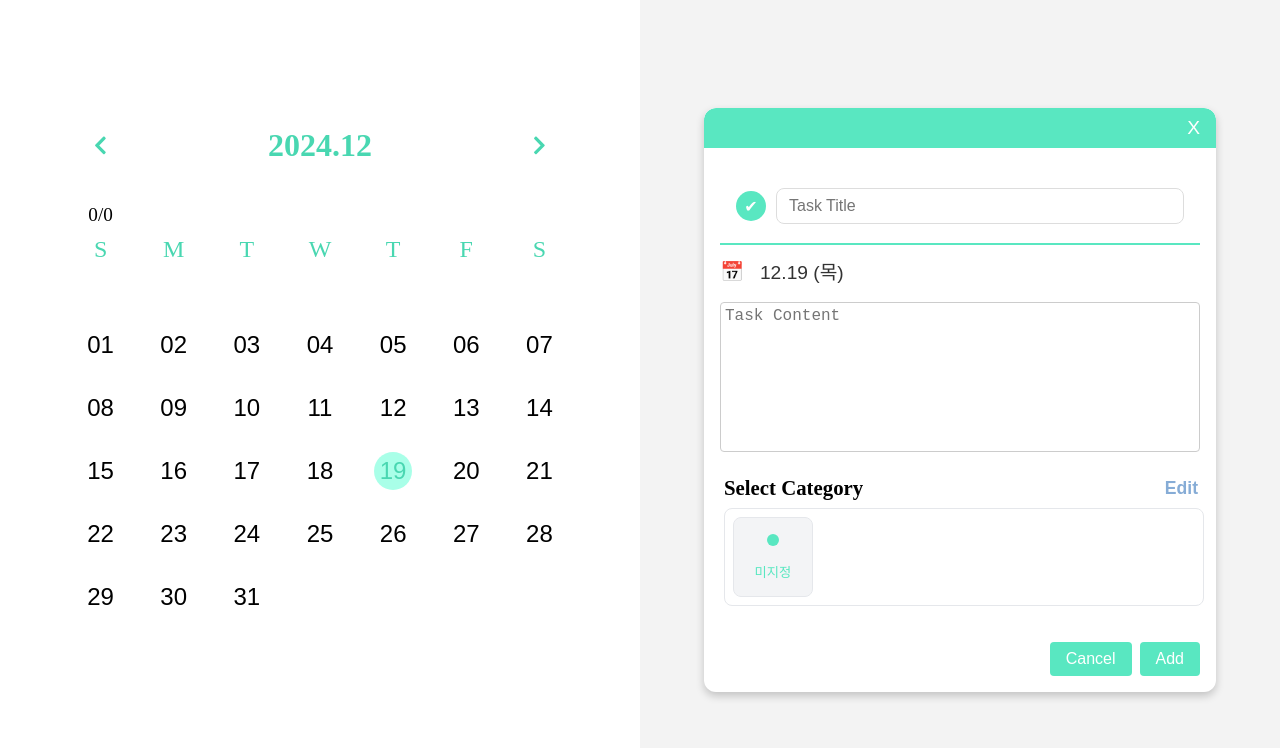
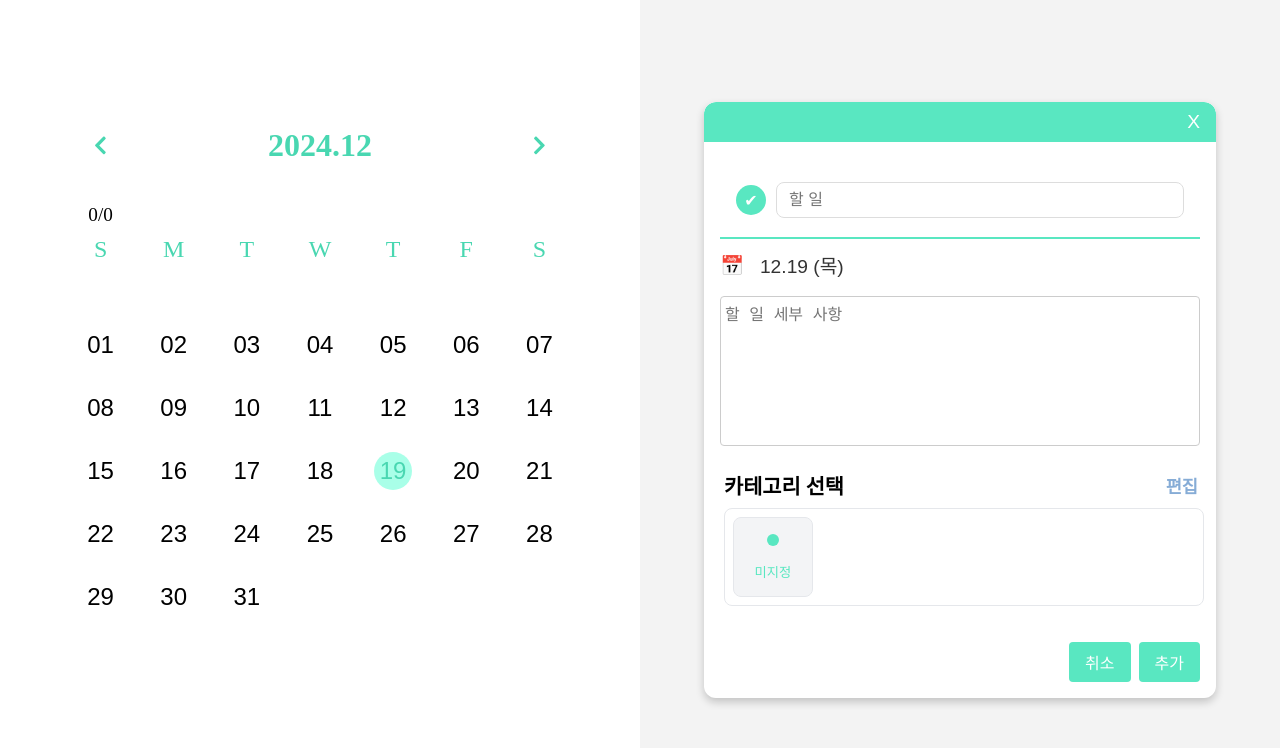
Before and after one commit to ahyeon1117/goormthon_team, a React (Create React App) app in the folder todo/: page / in a window 1280 px wide. Both pictures are taken after a click on the button "추가". Shown: the top 748 px of the page. Built offline with nearby package versions, Linux system fonts and the light colour scheme.

Commit message:
[refactor] 주석작성 및 코드스타일 수정
- 한글 문자열 사용 지점 상수화
- 가독성측면의 코드스타일 수정

```diff
--- a/todo/src/components/AddTaskModal.js
+++ b/todo/src/components/AddTaskModal.js
@@ -5,9 +5,14 @@ import "react-datepicker/dist/react-datepicker.css";
 import { ko } from "date-fns/locale";
 import { format } from 'date-fns';
 
-//import taskData from "../json/tasks/tasks.json";
-
-
+const VALIDATION_MESSAGE = "할 일을 입력해주세요.";
+const DATE_FORMAT = "MM.dd (eee)";
+const BTN_ADD_LABEL = "추가";
+const BTN_CANCEL_LABEL = "취소";
+const TEXT_CATEGORY_SELECT = "카테고리 선택";
+const BTN_CATEGORY_EDIT_LABEL = "편집";
+const TEXT_TODO_TITLE = "할 일";
+const TEXT_TODO_CONTENT = "할 일 세부 사항";
 
 const AddTaskModal = ({ isVisible, onClose, categories, prevSelectedDate,changeCategoryModal,tasks,setTasks}) => {
   const [title, setTitle] = useState("");
@@ -15,22 +20,24 @@ const AddTaskModal = ({ isVisible, onClose, categories, prevSelectedDate,changeC
   const [selectedDate, setSelectedDate] = useState(new Date());
   const [selectedCategory, setSelectedCategory] = useState(categories[0]);
 
+  // DatePicker 초기화 (캘린더에서 선택한 날짜 / 팝업 열 때마다)
   useEffect(() => {
     if (isVisible && prevSelectedDate) {
       setSelectedDate(prevSelectedDate);
     }
   }, [isVisible, prevSelectedDate]);
 
+  // 날짜 변경 핸들러
   const handleDateChange = (date) => {
     setSelectedDate(date);
   };
 
+  // 할 일 추가 핸들러
   const handleSubmit = (e) => {
     e.preventDefault();
 
-    // 유효성 검사
     if (!title.trim()) {
-      alert("할 일을 입력해주세요.");
+      alert(VALIDATION_MESSAGE);
       return;
     }
 
@@ -45,14 +52,19 @@ const AddTaskModal = ({ isVisible, onClose, categories, prevSelectedDate,changeC
       categoryId: selectedCategory.id,
     };
 
-    setTasks((prev) => [...prev,newTask]);
+    const updatedTasks = [...tasks, newTask];
+    setTasks(updatedTasks);
+    localStorage.setItem("tasks", JSON.stringify(updatedTasks));
 
-    localStorage.setItem("tasks", JSON.stringify([...tasks,newTask]));
+    resetForm();
+    onClose();
+  };
+
+  // 폼 초기화
+  const resetForm = () => {
     setTitle("");
     setContent("");
     setSelectedCategory(categories[0]);
-
-    onClose();
   };
 
   if (!isVisible) return null;
@@ -79,7 +91,7 @@ const AddTaskModal = ({ isVisible, onClose, categories, prevSelectedDate,changeC
           <div className="task-title-wrapper">
             <input
               type="text"
-              placeholder="Task Title"
+              placeholder={TEXT_TODO_TITLE}
               value={title}
               onChange={(e) => setTitle(e.target.value)}
               className="task-title-input"
@@ -105,7 +117,7 @@ const AddTaskModal = ({ isVisible, onClose, categories, prevSelectedDate,changeC
           <DatePicker
             selected={selectedDate}
             onChange={handleDateChange}
-            dateFormat="MM.dd (eee)"
+            dateFormat={DATE_FORMAT}
             locale={ko}
           />
         </section>
@@ -114,7 +126,7 @@ const AddTaskModal = ({ isVisible, onClose, categories, prevSelectedDate,changeC
         <section className="content-section" aria-label="Task Content Section">
           <textarea
             className="content-input"
-            placeholder="Task Content"
+            placeholder={TEXT_TODO_CONTENT}
             value={content}
             onChange={(e) => setContent(e.target.value)}
           ></textarea>
@@ -123,10 +135,10 @@ const AddTaskModal = ({ isVisible, onClose, categories, prevSelectedDate,changeC
         {/* 카테고리 선택 섹션 */}
         <section className="category-section" aria-label="Category Selection">
           <div className="category-header">
-            <span className="category-title">Select Category</span>
+            <span className="category-title">{TEXT_CATEGORY_SELECT}</span>
             <button className="category-edit-button" aria-label="Edit Categories"
               onClick={() => changeCategoryModal({ isViewOpen: true })}>
-              Edit
+              {BTN_CATEGORY_EDIT_LABEL}
             </button>
           </div>
           <div className="category-list">
@@ -156,10 +168,10 @@ const AddTaskModal = ({ isVisible, onClose, categories, prevSelectedDate,changeC
       {/* Footer */}
       <footer className="footer">
         <button className="cancel" onClick={onClose} aria-label="Cancel">
-          Cancel
+          {BTN_CANCEL_LABEL}
         </button>
         <button className="add" onClick={handleSubmit} aria-label="Add Task">
-          Add
+          {BTN_ADD_LABEL}
         </button>
       </footer>
 
```
